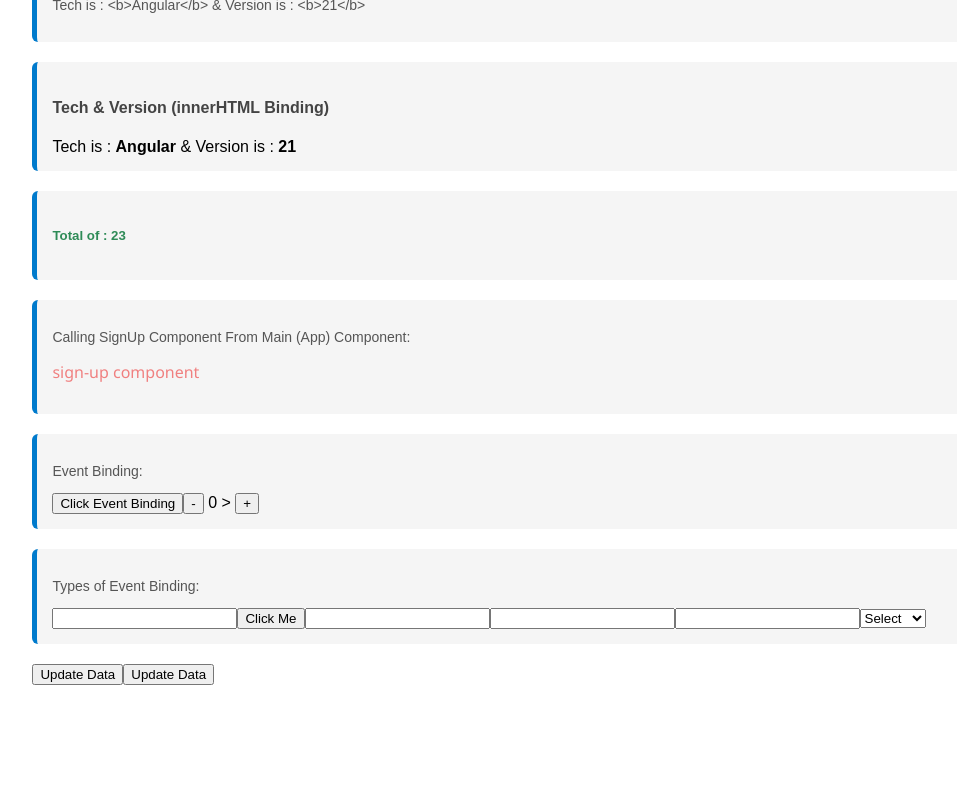
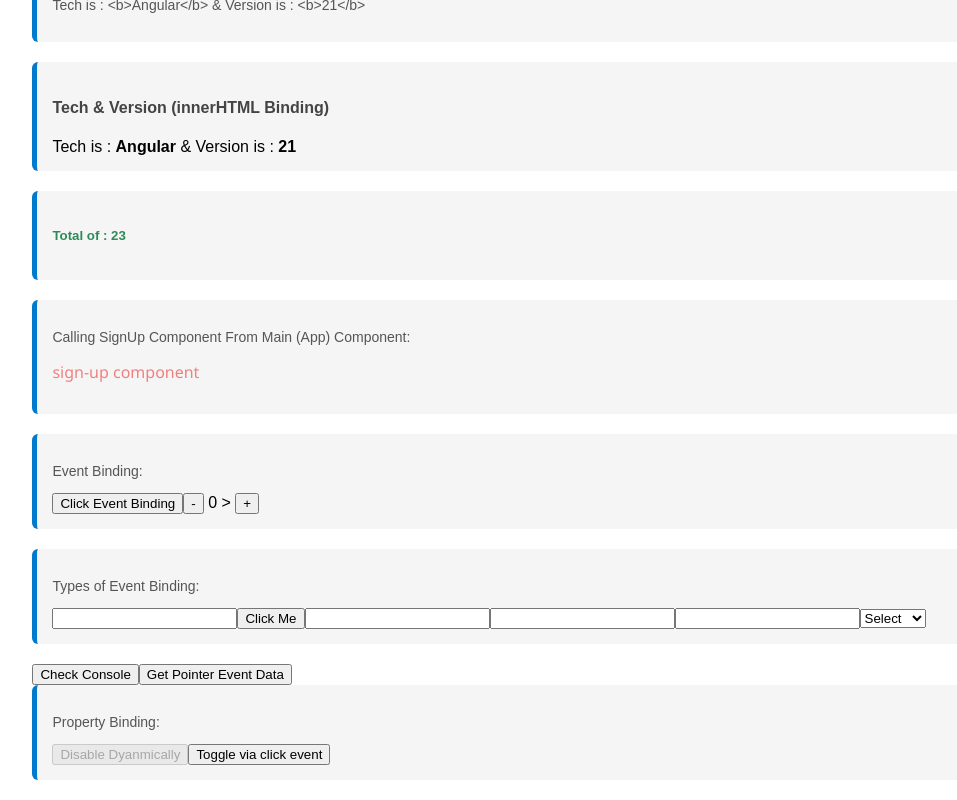
Before and after one commit to JayrajPrajapati/angularbasic, an Angular app: page / in a window 1280 px wide. Shown: the part 265-1065 px from the top of the page, without its empty margins (102-1059 px from the left). Before the commit the page ends 970 px from the top, so only its background shows below. Built offline with nearby package versions, Linux system fonts and the light colour scheme.

Commit message:
Added a property binding

```diff
--- a/src/app/app.html
+++ b/src/app/app.html
@@ -47,6 +47,11 @@
         <option>blur</option>
        </select>
   </div>
-   <button (click)="updateData(10,'Jayraj Chhaya')">Update Data</button>
-   <button (click)="handleButtonEvnet($event)">Update Data</button>
+   <button (click)="updateData(10,'Jayraj Chhaya')">Check Console</button>
+   <button (click)="handleButtonEvnet($event)">Get Pointer Event Data</button>
+    <div class="section">
+    <p>Property Binding:</p>
+    <button [disabled]="btnDisableDynamic"> Disable Dyanmically</button>
+     <button (click)="btnToggle()"> Toggle via click event</button>
+  </div>
 </div>
--- a/src/app/app.ts
+++ b/src/app/app.ts
@@ -56,4 +56,9 @@ console.log(this.sum(10,20));
 console.log(event);
 
 }
+//Property Binding
+btnDisableDynamic=true;
+btnToggle(){
+  this.btnDisableDynamic =! this.btnDisableDynamic;
 }
+}
```
